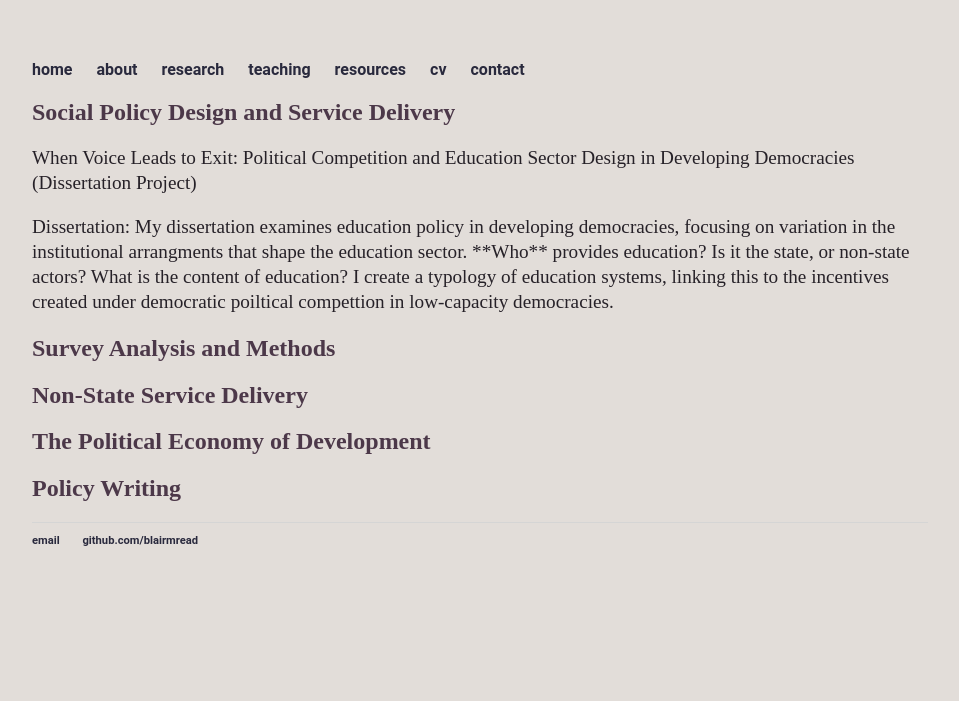
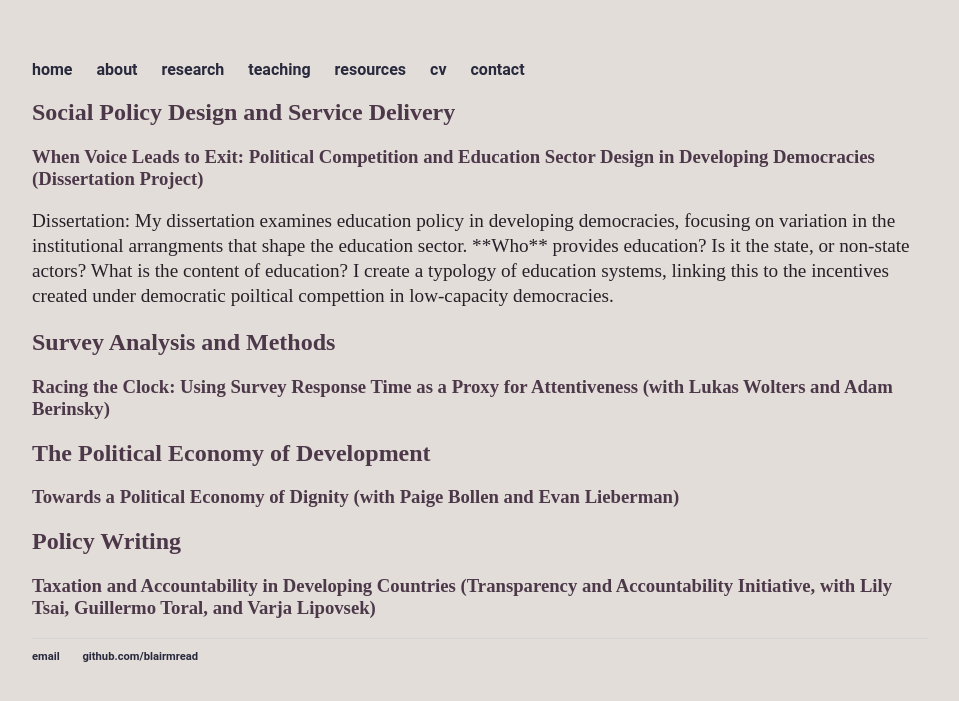
Before and after one commit to blairmread/blairmread.github.io, a Jekyll site: the page built from research/index.html, in a window 1280 px wide. Shown: the top 701 px of the page, without its empty margins (160-1119 px from the left). Built offline with Jekyll 4.4.1, drawn with Linux system fonts in a browser that asks for light colours.

Commit message:
Update index.html

```diff
--- a/research/index.html
+++ b/research/index.html
@@ -7,17 +7,20 @@ title: Blair Read
 
 	<h2>Social Policy Design and Service Delivery</h2>
 
-	<p><bold>When Voice Leads to Exit: Political Competition and Education Sector Design in Developing Democracies (Dissertation Project)</bold></a></p>
+	<h3><b>When Voice Leads to Exit: Political Competition and Education Sector Design in Developing Democracies (Dissertation Project)</b></h3>
 
 <p>Dissertation: My dissertation examines education policy in developing democracies, focusing on variation in the institutional arrangments that shape the education sector. **Who** provides education? Is it the state, or non-state actors? What is the content of education? I create a typology of education systems, linking this to the incentives created under democratic poiltical compettion in low-capacity democracies.</a></p>
 
 <h2>Survey Analysis and Methods</h2>
 
-<h2>Non-State Service Delivery</h2>
+	<h3><b>Racing the Clock: Using Survey Response Time as a Proxy for Attentiveness</b> (with Lukas Wolters and Adam Berinsky)</h3>
 
 <h2>The Political Economy of Development</h2>
 
+	<h3><b>Towards a Political Economy of Dignity</b> (with Paige Bollen and Evan Lieberman)</h3>
+
 <h2> Policy Writing</h2>
 
+	<h3><b>Taxation and Accountability in Developing Countries</b> (Transparency and Accountability Initiative, with Lily Tsai, Guillermo Toral, and Varja Lipovsek)</h3>
 
 </div><!-- /.blurb -->
```
